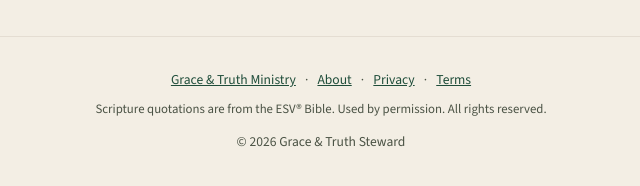
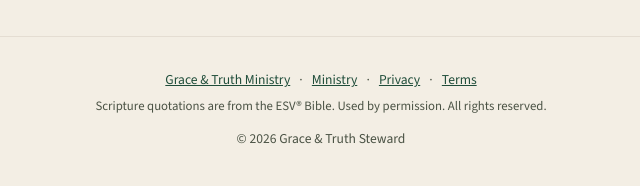
Before and after one commit to bunnell1/faithfulhousehold, a plain HTML site: page index.html in a window 1280 px wide. Shown: the part 998-1184 px from the top of the page, 319-959 px from the left. Drawn offline with nearby package versions, Linux system fonts and the light colour scheme.

Commit message:
Consistent footer with Ministry link

```diff
--- a/index.html
+++ b/index.html
@@ -223,11 +223,11 @@ html[data-theme="dark"] body { background: var(--bg); color: var(--text); }
   <footer style="text-align:center;padding:2rem 1rem;font-size:0.85rem;color:var(--muted,#6B6560);border-top:1px solid var(--border,#E4DDD2);margin-top:2rem;">
   <div>
     <a href="https://graceandtruthministry.com" style="color:var(--accent,#1F4D3A);margin:0 0.4rem;">Grace & Truth Ministry</a> ·
-      <a href="https://graceandtruthministry.com/about.html" style="color:var(--accent,#1F4D3A);margin:0 0.4rem;">About</a> ·
+    <a href="https://graceandtruthministry.com/about.html" style="color:var(--accent,#1F4D3A);margin:0 0.4rem;">Ministry</a> ·
     <a href="https://graceandtruthministry.com/privacy.html" style="color:var(--accent,#1F4D3A);margin:0 0.4rem;">Privacy</a> ·
     <a href="https://graceandtruthministry.com/terms.html" style="color:var(--accent,#1F4D3A);margin:0 0.4rem;">Terms</a>
   </div>
-    <p style="margin-top:0.6rem;font-size:0.8rem;">Scripture quotations are from the ESV® Bible. Used by permission. All rights reserved.</p>
+  <p style="margin-top:0.4rem;font-size:0.8rem;">Scripture quotations are from the ESV® Bible. Used by permission. All rights reserved.</p>
   <p style="margin-top:0.3rem;">© 2026 Grace & Truth Steward</p>
 </footer>
   <script src="app.js"></script>
```
Lines whose indentation alone changed are shown as unchanged.
